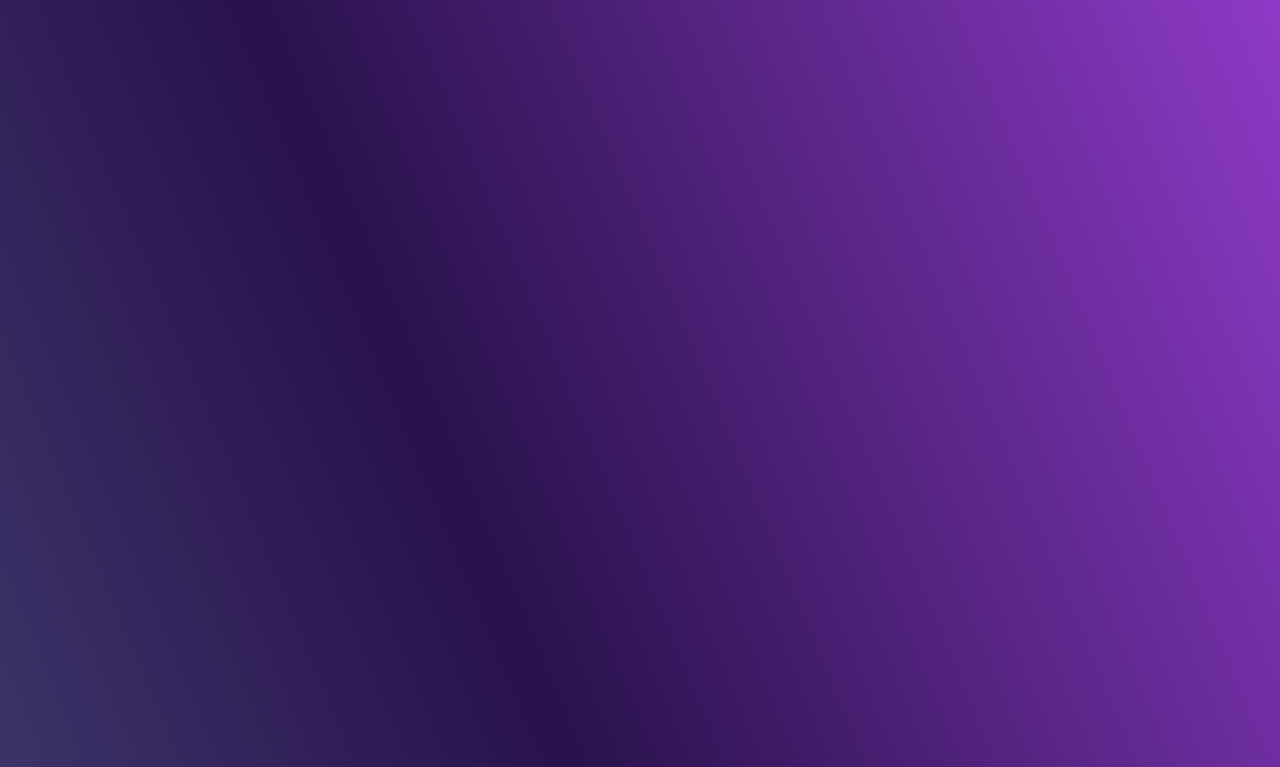
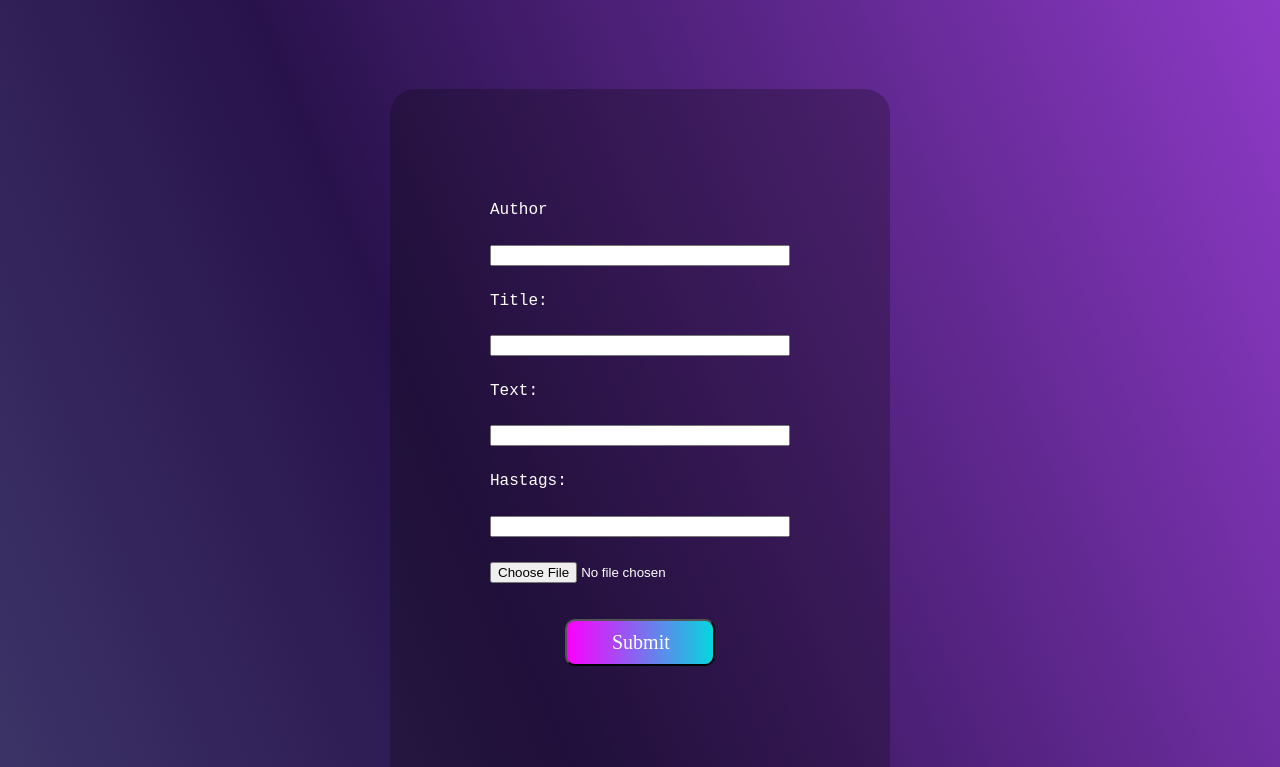
Before and after one commit to SylviaMakuch/Blog, a React (Create React App) app in the folder client/: page /form in a window 1280 px wide. Shown: the part 811-1578 px from the top of the page. Built offline with nearby package versions, Linux system fonts and the light colour scheme; no server answers.

Commit message:
forum + css added

```diff
--- a/client/src/App.js
+++ b/client/src/App.js
@@ -6,7 +6,7 @@ import Hero from "./components/Hero/hero";
 // import Form from "./components/Form/form";
 import { useDispatch } from 'react-redux';
 import { getPosts } from "./actions/post";
-
+import Form from "./components/Form/form";
 function App() {
   const dispath = useDispatch();
 
@@ -17,6 +17,7 @@ function App() {
   return (
     <div className="App">
       <Hero></Hero>
+      <Form></Form>
       {/* <ScrollToTop />
       <BrowserRouter>
         <Routes>
--- a/client/src/components/Form/form.js
+++ b/client/src/components/Form/form.js
@@ -1,11 +1,21 @@
-import React, {useState} from 'react';
+import React, { useState } from "react";
 import styled, { createGlobalStyle } from "styled-components";
 import importGoogleFonts from "import-google-fonts";
-import { useDispatch, useSelector } from 'react-redux';
-import FileBase from 'react-file-base64';
+import { useDispatch, useSelector } from "react-redux";
+import FileBase from "react-file-base64";
 
-const MainDiv = styled.div
-``
+const MainDiv = styled.div`
+  display: flex;
+  flex-direction: column;
+  align-items: center;
+  justify-content: center;
+`;
+
+const ButtonDiv = styled.div`
+  display: flex;
+  align-items: center;
+  justify-content: center;
+`;
 
 const GoogleFonts = importGoogleFonts(
   createGlobalStyle,
@@ -23,34 +33,113 @@ const GoogleFonts = importGoogleFonts(
   margin-top: 100px;
 `;
 
-  const Form = styled.form
-  ``
+const Forum = styled.form`
+  background-color: #08080a45;
+  height: 500px;
+  width: 300px;
+  padding: 100px;
+  border-radius: 25px;
+  display: flex;
+  flex-direction: column;
+  color: white;
+  font-family: monospace;
+  justify-content: space-around;
+  font-size: large;
+`;
 
-const
-export default function Form() {
-    const [postData, setPostData] = useState({ creator: '', title: '', message: '', tags: '', selectedFile: '' });
-    const post = useSelector((state) => (currentId ? state.posts.find((message) => message._id === currentId) : null));
+const Button = styled.button`
+  background-image: linear-gradient(
+    to right,
+    #fc00ff 0%,
+    #00dbde 51%,
+    #fc00ff 100%
+  );
+  margin-left: 50px;
+  font-family: "Aclonica";
+  font-size: 20px;
+  margin: 10px;
+  padding: 10px 45px;
+  text-align: center;
+  transition: 0.5s;
+  background-size: 200% auto;
+  color: white;
+  /* box-shadow: 0 0 2px #fc00ff; */
+  border-radius: 10px;
+  width: 50%;
+  display: block;
+
+  &:hover {
+    background-position: right center;
+    color: #fff;
+    text-decoration: none;
+  }
+`;
+
+function Form() {
+  const [postData, setPostData] = useState({
+    creator: "",
+    title: "",
+    message: "",
+    tags: "",
+    selectedFile: "",
+  });
+  // const post = useSelector((state) => (currentId ? state.posts.find((message) => message._id === currentId) : null));
   const dispatch = useDispatch();
-    const  handleSubmit = () =>{
-
-    }
-    return(
+  const handleSubmit = () => {};
+  return (
     <MainDiv>
       <Header> Create a Post! </Header>
-            <Form autoComplete="off" noValidate className={`${classes.root} ${classes.form}`} onSubmit={handleSubmit}>
+      <Forum autoComplete="off" onSubmit={handleSubmit}>
         <label for="Creator">Author</label>
-                <input type="text" id="author" name="author" value={postData.creator} onChange={(e) => setPostData({ ...postData, creator: e.target.value })}  />
+        <input
+          type="text"
+          id="author"
+          name="author"
+          value={postData.creator}
+          onChange={(e) =>
+            setPostData({ ...postData, creator: e.target.value })
+          }
+        />
         <label for="Title">Title:</label>
-                <input type="text" id="title" name="title" value={postData.title} onChange={(e) => setPostData({ ...postData, title: e.target.value })} />
+        <input
+          type="text"
+          id="title"
+          name="title"
+          value={postData.title}
+          onChange={(e) => setPostData({ ...postData, title: e.target.value })}
+        />
         <label for="Text">Text:</label>
-                <input type="text" id="text" name="message" value={postData.message} onChange={(e) => setPostData({ ...postData, message: e.target.value })}/>
+        <input
+          type="text"
+          id="text"
+          name="message"
+          value={postData.message}
+          onChange={(e) =>
+            setPostData({ ...postData, message: e.target.value })
+          }
+        />
         <label for="Text">Hastags:</label>
-                <input type="text" id="tags" name="tags"value={postData.tags} onChange={(e) => setPostData({ ...postData, tags: e.target.value })}/>
-
-
-
-
-            </Form>
+        <input
+          type="text"
+          id="tags"
+          name="tags"
+          value={postData.tags}
+          onChange={(e) => setPostData({ ...postData, tags: e.target.value })}
+        />
+        <div>
+          <FileBase
+            type="file"
+            multiple={false}
+            onDone={({ base64 }) =>
+              setPostData({ ...postData, selectedFile: base64 })
+            }
+          />
+        </div>
+        <ButtonDiv>
+          <Button type="submit">Submit</Button>
+        </ButtonDiv>
+      </Forum>
     </MainDiv>
-    )
+  );
 }
+export default Form;
```
Lines whose indentation alone changed are shown as unchanged.
